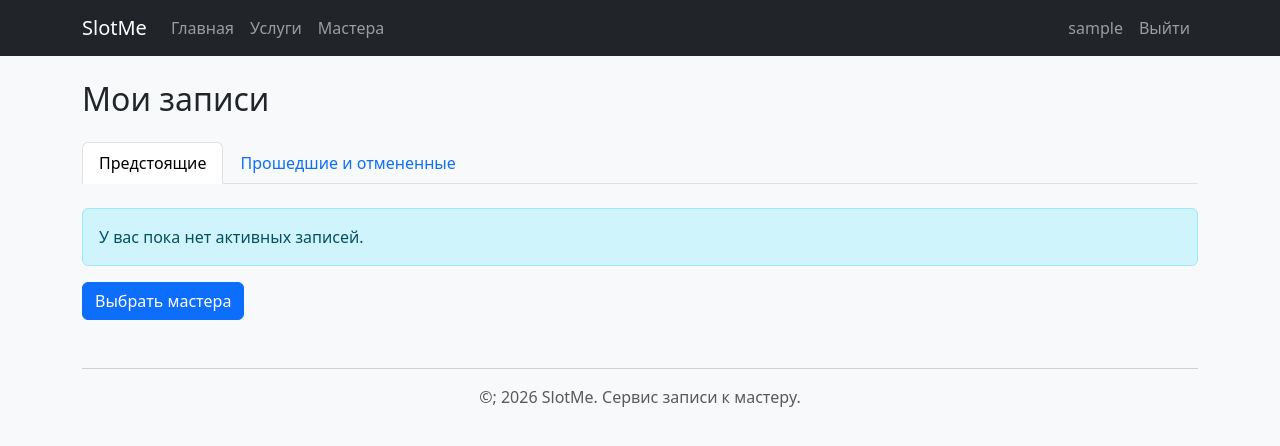
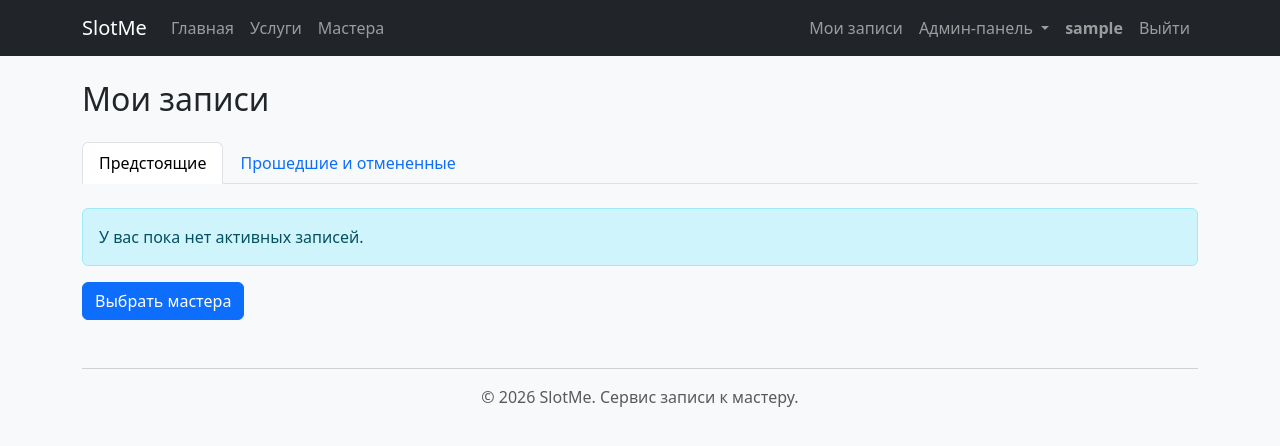
Before and after one commit to Serghqa/SlotMe, a Django app: page /appointments/my/ in a window 1280 px wide. Shown: the top 446 px of the page. Run offline with Django 5.2, Linux system fonts and the light colour scheme; the visitor is signed in with stand-in values (Sample User, id 1); data that the repository does not hold is empty.

Commit message:
Fix templates/base.html

```diff
--- a/templates/base.html
+++ b/templates/base.html
@@ -23,25 +23,49 @@
                     <li class="nav-item">
                         <a class="nav-link" href="{% url 'home' %}">Главная</a>
                     </li>
-                    <li>
+                    <li class="nav-item">
                         <a class="nav-link" href="{% url 'services:services_list' %}">Услуги</a>
                     </li>
-                    <li>
+                    <li class="nav-item">
                         <a class="nav-link" href="{% url 'masters:master_list' %}">Мастера</a>
                     </li>
                 </ul>
                 <ul class="navbar-nav">
                     {% if user.is_authenticated %}
+                        {% if user.is_master %}
+                            <li class="nav-item">
+                                <a class="nav-link" href="{% url 'appointments:master_schedule' %}">Расписание</a>
+                            </li>
+                        {% else %}
+                            <li class="nav-item">
+                                <a class="nav-link" href="{% url 'appointments:client_list' %}">Мои записи</a>
+                            </li>
+                        {% endif %}
+                        {% if user.is_admin %}
+                            <li class="nav-item dropdown">
+                                <a class="nav-link dropdown-toggle" href="#" role="button" data-bs-toggle="dropdown">
+                                    Админ-панель
+                                </a>
+                                <ul class="dropdown-menu dropdown-menu-end">
+                                    <li><a class="dropdown-item" href="{% url 'appointments:admin_list' %}">Все записи</a></li>
+                                    <li><a class="dropdown-item" href="{% url 'masters:admin_list' %}">Управление мастерами</a></li>
+                                    <li><hr class="dropdown-divider"></li>
+                                    <li><a class="dropdown-item" href="{% url 'admin:index' %}">Django Admin</a></li>
+                                </ul>
+                            </li>
+                        {% endif %}
+                        <!-- Профиль и Выход -->
                         <li class="nav-item">
-                            <a class="nav-link" href="{% url 'users:profile' %}">{{ user.username }}</a>
+                            <a class="nav-link fw-bold" href="{% url 'users:profile' %}">{{ user.username }}</a>
                         </li>
                         <li class="nav-item">
                             <form method="post" action="{% url 'users:logout' %}" class="d-inline">
                                 {% csrf_token %}
-                                <button type="submit" class="nav-link btn btn-link">Выйти</button>
+                                <button type="submit" class="nav-link btn btn-link border-0 py-2">Выйти</button>
                             </form>
                         </li>
                     {% else %}
+                        <!-- Ссылки для гостей -->
                         <li class="nav-item">
                             <a class="nav-link" href="{% url 'users:register' %}">Зарегистрироваться</a>
                         </li>
@@ -69,7 +93,7 @@
 
     <footer class="container mt-5 mb-3 text-center text-muted">
         <hr>
-        <p>©; {% now "Y" %} SlotMe. Сервис записи к мастеру.</p>
+        <p>© {% now "Y" %} SlotMe. Сервис записи к мастеру.</p>
     </footer>
 
     <script src="https://cdn.jsdelivr.net/npm/bootstrap@5.3.3/dist/js/bootstrap.bundle.min.js"></script>
```
